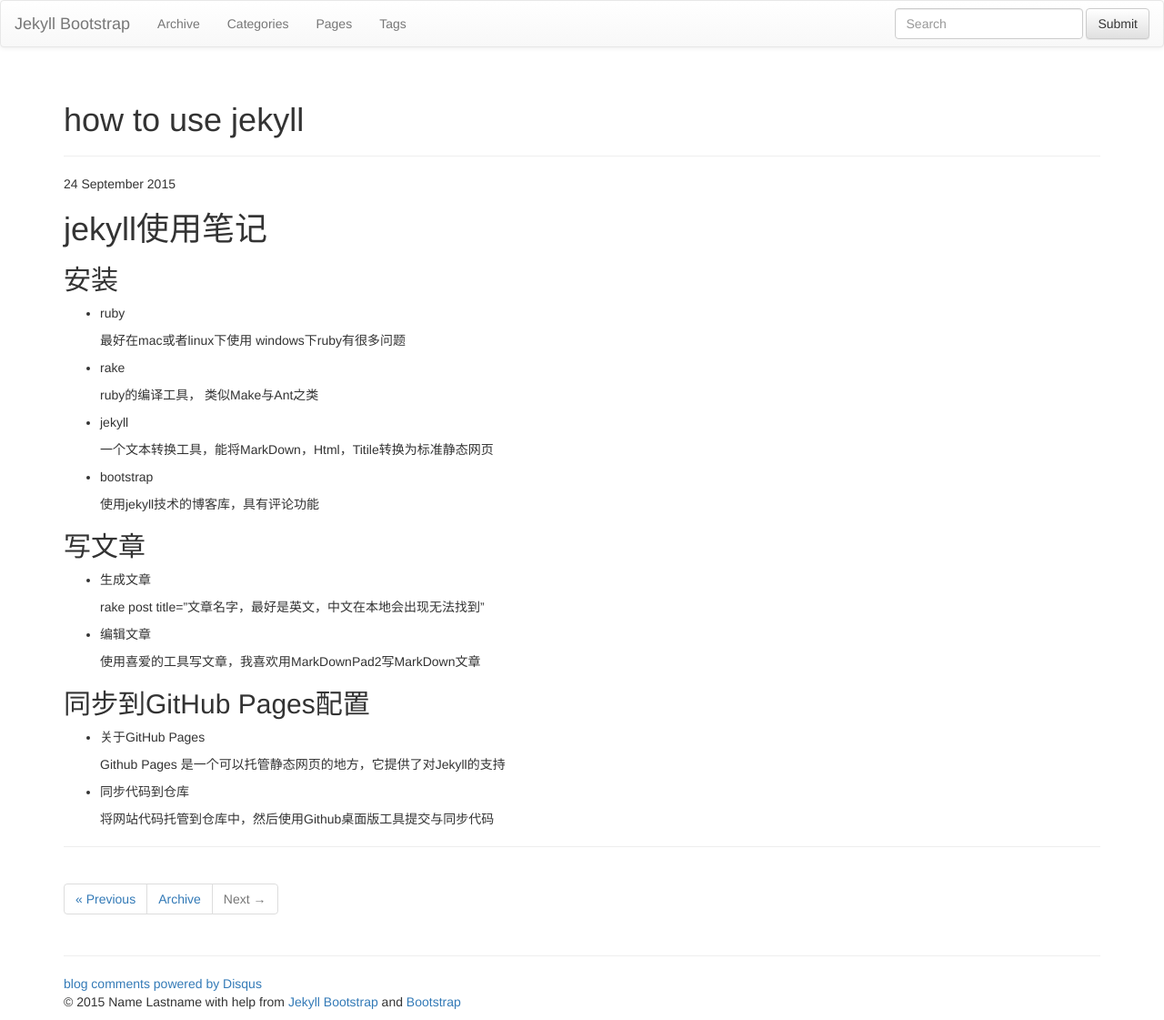
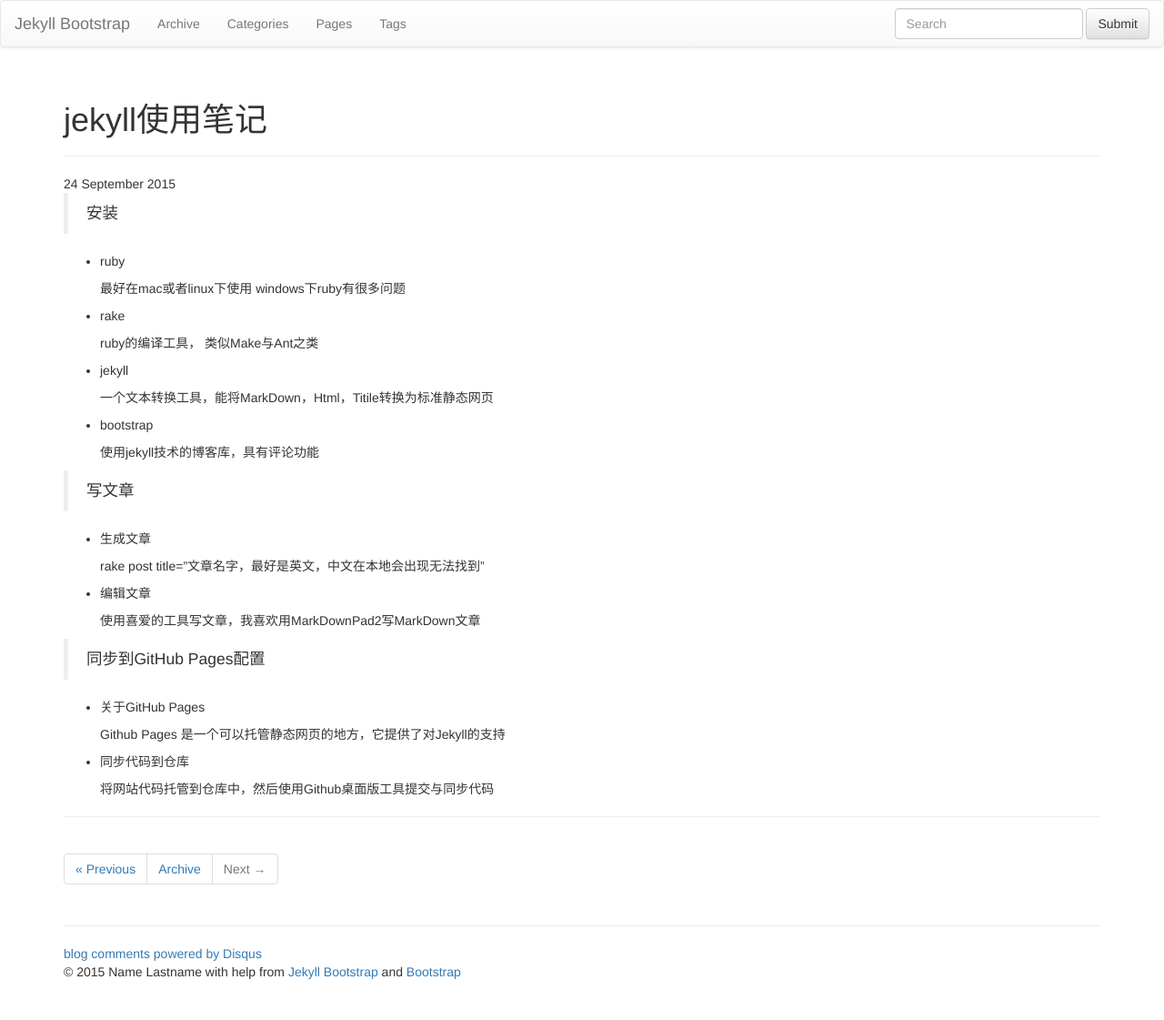
Before and after one commit to zhqhzhqh/zhqhzhqh.github.io, a Jekyll site: the page built from _posts/2015-09-24-jekyll使用笔记.md, in a window 1280 px wide. Shown: the whole page at 91% size. Built offline with Jekyll 4.4.1, drawn with Linux system fonts in a browser that asks for light colours; nearby versions of some CDN libraries; library files that are not in the unit come from our copies; comment, search, counter and statistics services are not loaded; after the commit the page ends 1088 px from its top, so only the background shows below that.

Commit message:
将文章标题改为中文

```diff
--- a/_posts/2015-09-24-how-to-use-jekyll.md
+++ b/_posts/2015-09-24-jekyll使用笔记.md
@@ -1,15 +1,13 @@
 ---
 layout: post
-title: "how to use jekyll"
+title: "jekyll使用笔记"
 description: ""
 category:
 tags: []
 ---
 {% include JB/setup %}
 
-# jekyll使用笔记
-
-## 安装
+> 安装
 
 * ruby
 
@@ -27,7 +25,7 @@ tags: []
 
   使用jekyll技术的博客库，具有评论功能
 
-## 写文章
+> 写文章
 
 * 生成文章
 
@@ -37,7 +35,7 @@ tags: []
 
   使用喜爱的工具写文章，我喜欢用MarkDownPad2写MarkDown文章
 
-## 同步到GitHub Pages配置
+> 同步到GitHub Pages配置
 
 * 关于GitHub Pages
 
```
